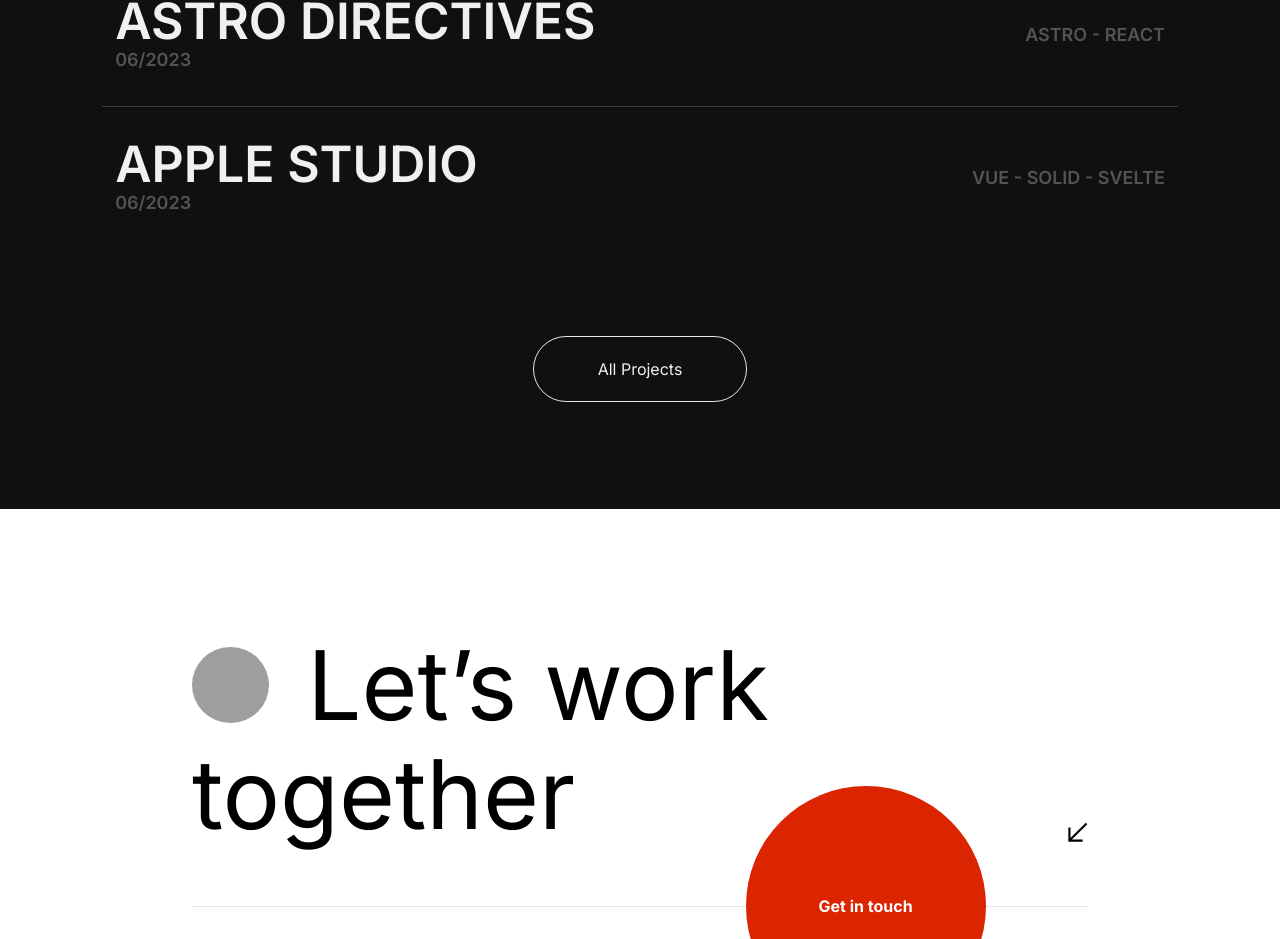
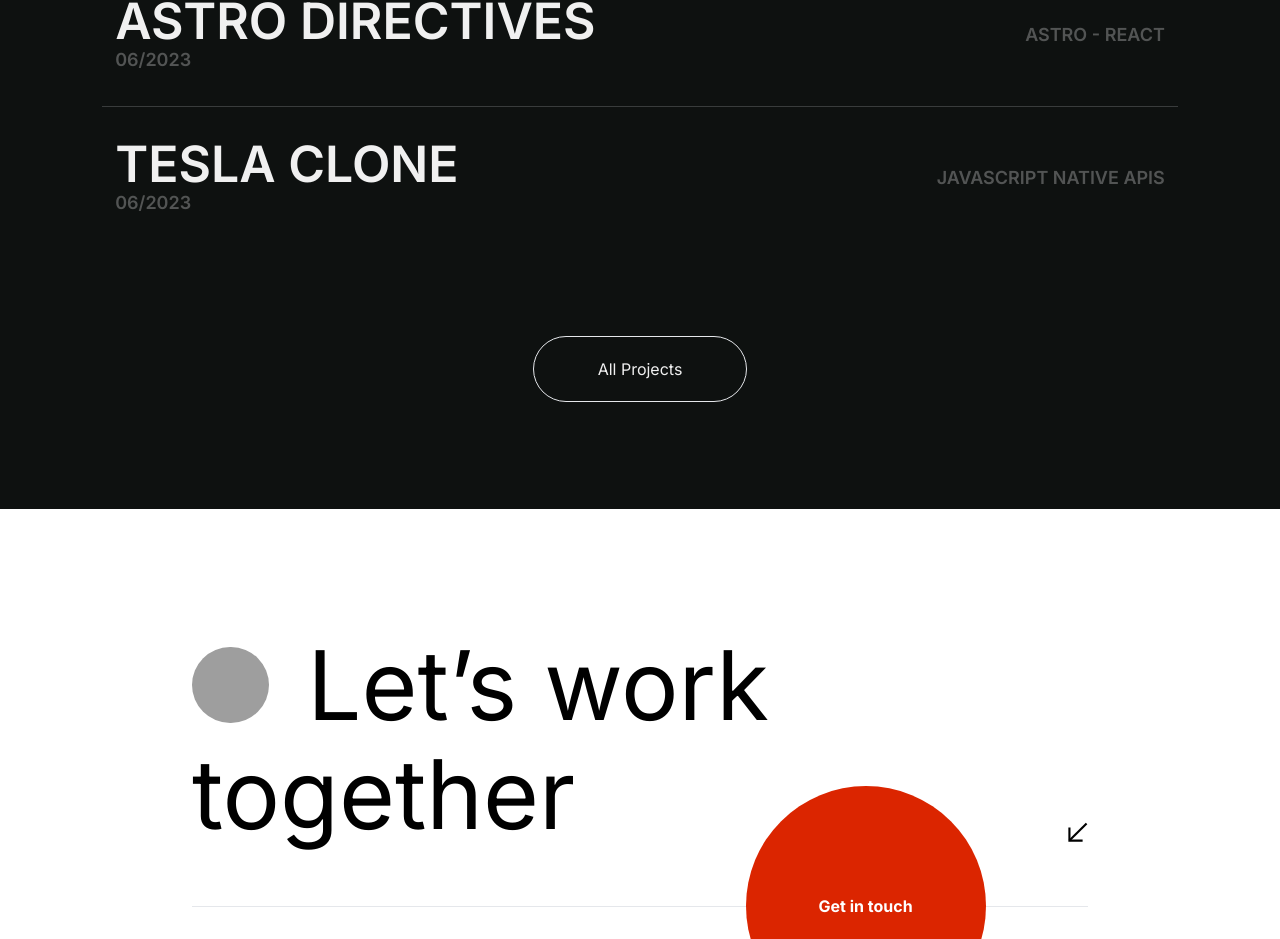
Before and after one commit to miladevweb/portfolio-pp, a Next.js app: page /work in a window 1280 px wide. Shown: the part 1310-2249 px from the top of the page. Built offline with nearby package versions, Linux system fonts and the light colour scheme; grey boxes are pictures that could not be loaded.

Commit message:
add swiperfy to constants.file

```diff
--- a/src/app/work/all/page.tsx
+++ b/src/app/work/all/page.tsx
@@ -32,3 +32,7 @@ export default function Page() {
     </>
   )
 }
+
+export const metadata = {
+  title: 'Joel Cruz — All Projects',
+}
--- a/src/app/work/page.tsx
+++ b/src/app/work/page.tsx
@@ -23,3 +23,7 @@ export default function Page() {
     </>
   )
 }
+
+export const metadata = {
+  title: 'Joel Cruz — Work',
+}
--- a/src/constants/index.ts
+++ b/src/constants/index.ts
@@ -60,20 +60,21 @@ export const works = [
   },
 
   {
-    title: 'Apple Studio',
-    technologies: ['Vue', 'Solid', 'Svelte'],
+    title: 'Tesla Clone',
+    technologies: ['JavaScript Native APIs'],
     thumbnail: 'https://firebasestorage.googleapis.com/v0/b/portfolio-f1335.appspot.com/o/preview-medium.webp?alt=media',
     color: '#CCDD71',
-    href: '#',
+    href: 'https://tesla-pp.vercel.app/',
   },
 
   {
-    title: 'Office Studio',
-    technologies: ['HTML', 'CSS', 'JavaScript'],
+    title: 'Swiperfy',
+    technologies: ['React', 'Swiper'],
     thumbnail: 'https://firebasestorage.googleapis.com/v0/b/portfolio-f1335.appspot.com/o/preview-medium.webp?alt=media',
     color: '#F8F8F8',
-    href: '#',
+    href: 'https://swiper-spotify-pp.vercel.app/',
   },
+
   {
     title: 'Modern',
     technologies: ['React', 'Tailwind', 'Django'],
@@ -81,6 +82,7 @@ export const works = [
     color: '#D200F8',
     href: '#',
   },
+
   {
     title: 'There',
     technologies: ['HTML', 'CSS', 'JavaScript'],
@@ -88,6 +90,7 @@ export const works = [
     color: '#1743DD',
     href: '#',
   },
+
   {
     title: 'Vintage',
     technologies: ['HTML', 'CSS', 'JavaScript'],
@@ -95,6 +98,7 @@ export const works = [
     color: '#A7A7D3',
     href: '#',
   },
+
   {
     title: 'Put',
     technologies: ['HTML', 'CSS', 'JavaScript'],
@@ -102,6 +106,7 @@ export const works = [
     color: '#BBAA22',
     href: '#',
   },
+
   {
     title: 'Bag',
     technologies: ['HTML', 'CSS', 'JavaScript'],
@@ -137,6 +142,7 @@ export const works = [
     color: '#D200F8',
     href: '#',
   },
+
   {
     title: 'There',
     technologies: ['HTML', 'CSS', 'JavaScript'],
@@ -144,6 +150,7 @@ export const works = [
     color: '#1743DD',
     href: '#',
   },
+
   {
     title: 'Vintage',
     technologies: ['HTML', 'CSS', 'JavaScript'],
@@ -165,6 +172,7 @@ export const works = [
     color: '#B8B8AA',
     href: '#',
   },
+
   {
     title: 'Android Studio',
     technologies: ['React Native', 'Hono', 'Bun'],
@@ -172,6 +180,7 @@ export const works = [
     color: '#E0E0AB',
     href: '#',
   },
+
   {
     title: 'Apple Studio',
     technologies: ['Vue', 'Solid', 'Svelte'],
@@ -179,6 +188,7 @@ export const works = [
     color: '#CCDD71',
     href: '#',
   },
+
   {
     title: 'Office Studio',
     technologies: ['HTML', 'CSS', 'JavaScript'],
@@ -186,6 +196,7 @@ export const works = [
     color: '#F8F8F8',
     href: '#',
   },
+
   {
     title: 'Modern',
     technologies: ['React', 'Tailwind', 'Django'],
@@ -193,6 +204,7 @@ export const works = [
     color: '#D200F8',
     href: '#',
   },
+
   {
     title: 'There',
     technologies: ['HTML', 'CSS', 'JavaScript'],
@@ -200,6 +212,7 @@ export const works = [
     color: '#1743DD',
     href: '#',
   },
+
   {
     title: 'Vintage',
     technologies: ['HTML', 'CSS', 'JavaScript'],
@@ -207,6 +220,7 @@ export const works = [
     color: '#A7A7D3',
     href: '#',
   },
+
   {
     title: 'Put',
     technologies: ['HTML', 'CSS', 'JavaScript'],
@@ -214,6 +228,7 @@ export const works = [
     color: '#BBAA22',
     href: '#',
   },
+
   {
     title: 'Bag',
     technologies: ['HTML', 'CSS', 'JavaScript'],
@@ -221,6 +236,7 @@ export const works = [
     color: '#B8B8AA',
     href: '#',
   },
+
   {
     title: 'Android Studio',
     technologies: ['React Native', 'Hono', 'Bun'],
@@ -228,6 +244,7 @@ export const works = [
     color: '#E0E0AB',
     href: '#',
   },
+
   {
     title: 'Apple Studio',
     technologies: ['Vue', 'Solid', 'Svelte'],
```
